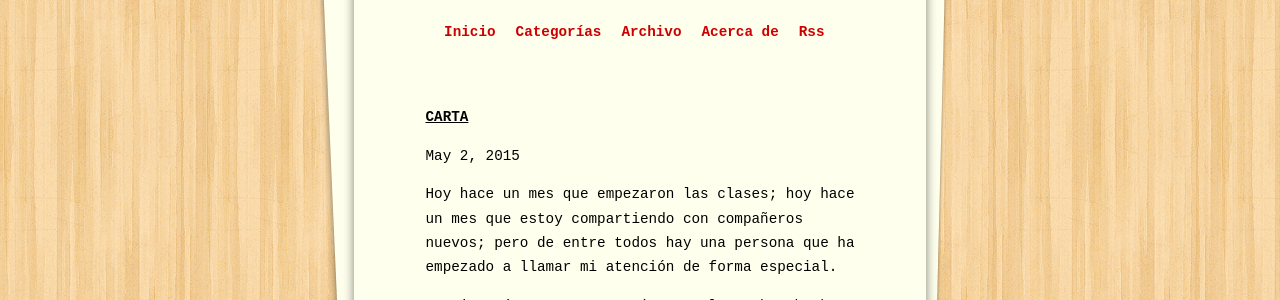
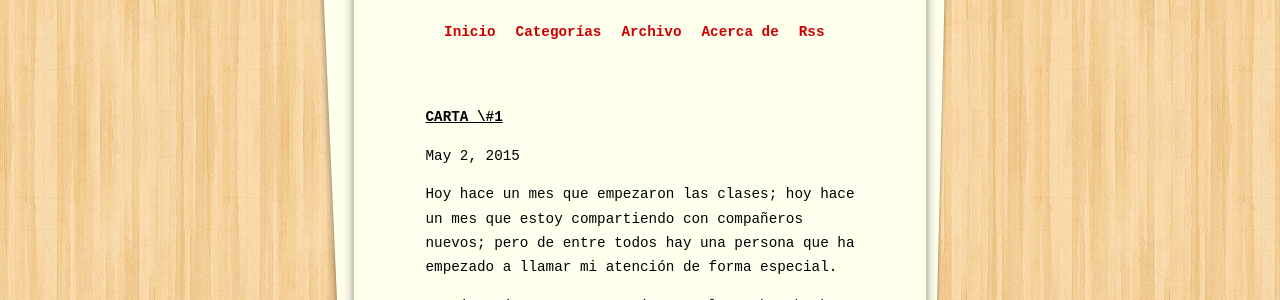
Before and after one commit to kporras07/pensamientos-y-mas, a Jekyll site: the page built from _posts/2015-05-02-carta-numero-uno.markdown, in a window 1280 px wide. Shown: the part 183-483 px from the top of the page. Built offline with Jekyll 4.4.1, drawn with Linux system fonts in a browser that asks for light colours; comment, search, counter and statistics services are not loaded.

Commit message:
New post

```diff
--- a/_posts/2015-05-02-carta-numero-uno.markdown
+++ b/_posts/2015-05-02-carta-numero-uno.markdown
@@ -1,5 +1,5 @@
 ---
-title: Carta #1
+title: Carta \#1
 category: Micronovela
 layout: post
 ---
```
